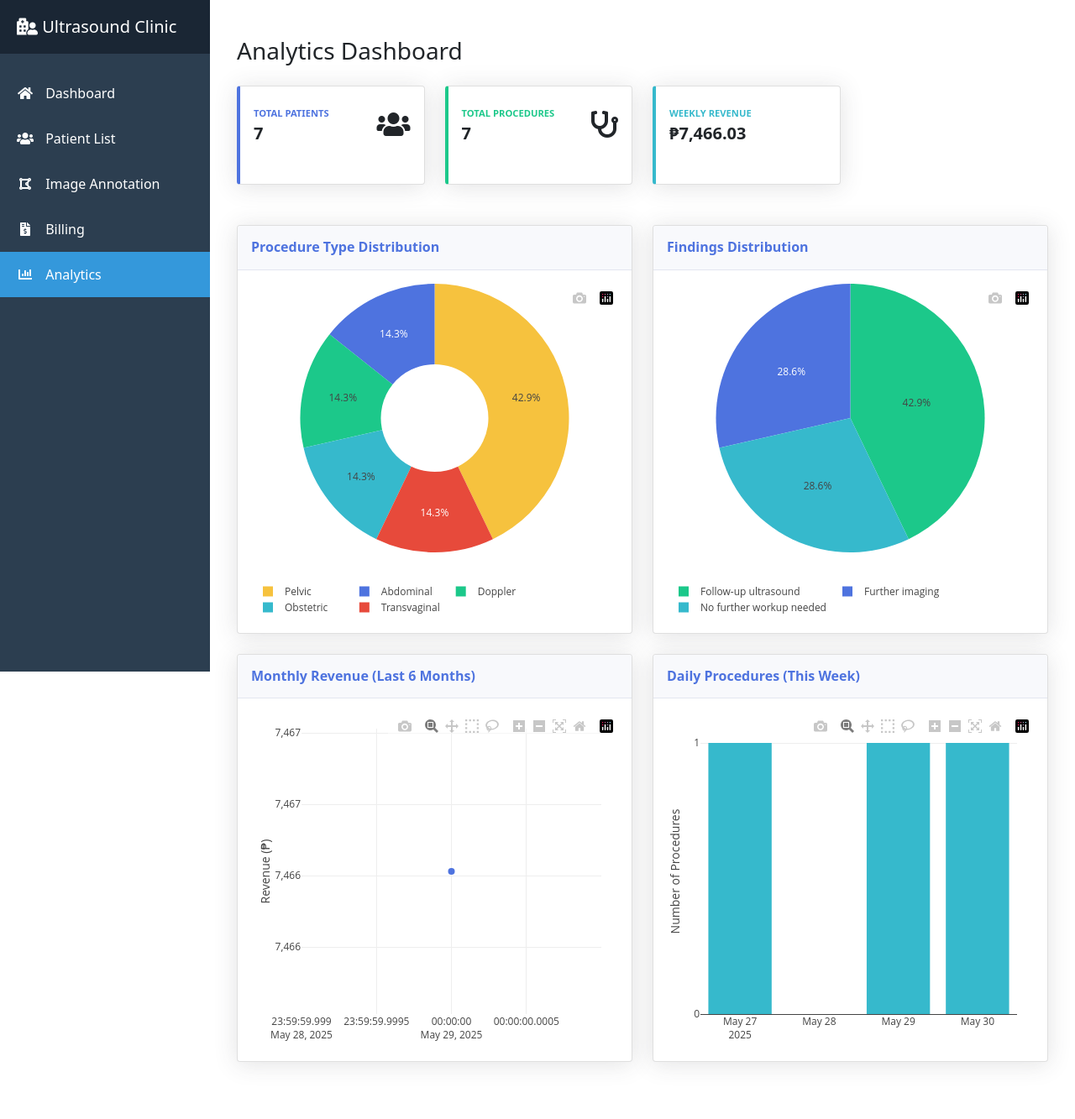
After one commit to carlosinag/comebackcapstone, a Django app: page /dashboard/ in a window 1280 px wide. The commit adds this page. Shown: the whole page at 84% size. Run offline with Django 5.2, Linux system fonts and the light colour scheme; data comes from the database, SQL or seed files in the repository; both versions use the stored data as it was after the commit; some libraries are stand-ins or nearby versions.

Commit message:
ito latest, may dashboard na

```diff
--- a/patients/urls.py
+++ b/patients/urls.py
@@ -3,7 +3,9 @@ from . import views
 from . import api
 
 urlpatterns = [
-    path('', views.PatientListView.as_view(), name='patient-list'),
+    path('', views.home_dashboard, name='home-dashboard'),
+    path('dashboard/', views.dashboard, name='dashboard'),
+    path('patients/', views.PatientListView.as_view(), name='patient-list'),
     path('patient/new/', views.PatientCreateView.as_view(), name='patient-create'),
     path('patient/<int:pk>/', views.PatientDetailView.as_view(), name='patient-detail'),
     path('patient/<int:pk>/update/', views.PatientUpdateView.as_view(), name='patient-update'),
--- a/patients/views.py
+++ b/patients/views.py
@@ -5,8 +5,14 @@ from django.views.generic.edit import CreateView, UpdateView
 from django.urls import reverse_lazy
 from django.http import HttpResponseRedirect
 from django.views.decorators.http import require_http_methods
+from django.db import models
 from .models import Patient, UltrasoundExam
 from .forms import PatientForm, UltrasoundExamForm
+from django.db.models import Count, Sum
+from django.db.models.functions import ExtractWeek
+from django.utils import timezone
+from datetime import timedelta
+from billing.models import Bill
 
 class PatientListView(ListView):
     model = Patient
@@ -122,3 +128,163 @@ def exam_image_upload(request, patient_id):
         messages.error(request, f'Error uploading image: {str(e)}')
 
     return HttpResponseRedirect(request.META.get('HTTP_REFERER', '/'))
+
+def dashboard(request):
+    # Initialize context with default values
+    context = {
+        'total_patients': 0,
+        'total_procedures': 0,
+        'weekly_revenue': "0.00",
+        'procedure_distribution_data': [],
+        'procedure_distribution_labels': [],
+        'findings_distribution_data': [],
+        'findings_distribution_labels': [],
+        'monthly_revenue_dates': [],
+        'monthly_revenue_values': [],
+        'week_procedures_dates': [],
+        'week_procedures_counts': [],
+    }
+
+    try:
+        # Check if we need to create test data
+        if Patient.objects.count() == 0:
+            print("No patients found. Creating test data...")
+            try:
+                # Create test patient
+                test_patient = Patient.objects.create(
+                    name="Test Patient",
+                    age=30,
+                    sex='M',
+                    date_of_birth="1993-01-01",
+                    address="Test Address",
+                    contact_number="1234567890"
+                )
+                print(f"Created test patient: {test_patient.name}")
+
+                # Create test ultrasound exam
+                today = timezone.now().date()
+                UltrasoundExam.objects.create(
+                    patient=test_patient,
+                    referring_physician="Dr. Test",
+                    clinical_diagnosis="Test Diagnosis",
+                    medical_history="Test History",
+                    procedure_type="ABD",
+                    exam_date=today,
+                    exam_time=timezone.now().time(),
+                    technologist="Test Tech",
+                    radiologist="Test Radiologist",
+                    findings="Test Findings",
+                    impression="Test Impression",
+                    recommendations="NF",
+                    technologist_signature="Test Tech",
+                    radiologist_signature="Test Radiologist"
+                )
+                print("Created test ultrasound exam")
+
+                # Create test bill
+                Bill.objects.create(
+                    patient=test_patient,
+                    bill_date=today,
+                    total_amount=1000.00,
+                    status='PAID'
+                )
+                print("Created test bill")
+            except Exception as e:
+                print(f"Error creating test data: {str(e)}")
+
+        # Debug: Print all patients
+        print("Fetching all patients...")
+        patients = Patient.objects.all()
+        for patient in patients:
+            print(f"Found patient: {patient.name} (ID: {patient.id})")
+
+        # Basic counts with debug info
+        total_patients = Patient.objects.count()
+        print(f"Total patients count: {total_patients}")
+        context['total_patients'] = total_patients
+
+        total_procedures = UltrasoundExam.objects.count()
+        print(f"Total procedures count: {total_procedures}")
+        context['total_procedures'] = total_procedures
+
+        # Weekly revenue with debug info
+        today = timezone.now().date()
+        week_start = today - timedelta(days=today.weekday())
+        print(f"Calculating revenue from {week_start} to {today}")
+
+        weekly_bills = Bill.objects.filter(
+            bill_date__gte=week_start,
+            status__in=['PAID', 'PARTIAL']
+        )
+        print(f"Found {weekly_bills.count()} bills for this week")
+
+        weekly_total = weekly_bills.aggregate(Sum('total_amount'))['total_amount__sum']
+        print(f"Weekly total: {weekly_total}")
+        context['weekly_revenue'] = "{:,.2f}".format(weekly_total if weekly_total else 0)
+
+        # Procedure Distribution with debug info
+        print("Calculating procedure distribution...")
+        procedures = UltrasoundExam.objects.values('procedure_type').annotate(count=Count('id'))
+        print(f"Found {len(procedures)} different procedure types")
+        context['procedure_distribution_data'] = [p['count'] for p in procedures]
+        context['procedure_distribution_labels'] = [dict(UltrasoundExam.PROCEDURE_CHOICES)[p['procedure_type']] for p in procedures]
+
+        # Findings Distribution with debug info
+        print("Calculating findings distribution...")
+        findings = UltrasoundExam.objects.values('recommendations').annotate(count=Count('id'))
+        print(f"Found {len(findings)} different recommendation types")
+        context['findings_distribution_data'] = [f['count'] for f in findings]
+        context['findings_distribution_labels'] = [dict(UltrasoundExam.RECOMMENDATION_CHOICES)[f['recommendations']] for f in findings]
+
+        # Monthly Revenue with debug info
+        print("Calculating monthly revenue...")
+        six_months_ago = today - timedelta(days=180)
+        monthly_revenue = Bill.objects.filter(
+            bill_date__gte=six_months_ago,
+            status__in=['PAID', 'PARTIAL']
+        ).values('bill_date').annotate(total=Sum('total_amount')).order_by('bill_date')
+        print(f"Found revenue data for {len(monthly_revenue)} months")
+
+        context['monthly_revenue_dates'] = [entry['bill_date'].strftime('%Y-%m-%d') for entry in monthly_revenue]
+        context['monthly_revenue_values'] = [float(entry['total']) for entry in monthly_revenue]
+
+        # Weekly Procedures with debug info
+        print("Calculating weekly procedures...")
+        week_procedures = UltrasoundExam.objects.filter(
+            exam_date__gte=week_start
+        ).values('exam_date').annotate(count=Count('id')).order_by('exam_date')
+        print(f"Found procedures for {len(week_procedures)} days this week")
+
+        context['week_procedures_dates'] = [entry['exam_date'].strftime('%Y-%m-%d') for entry in week_procedures]
+        context['week_procedures_counts'] = [entry['count'] for entry in week_procedures]
+
+        messages.success(request, 'Dashboard data loaded successfully')
+        print("Dashboard data loaded successfully")
+
+        # Debug: Print final context
+        print("\nFinal context values:")
+        for key, value in context.items():
+            print(f"{key}: {value}")
+
+    except Exception as e:
+        messages.error(request, f'Error loading dashboard: {str(e)}')
+        print(f"Dashboard Error: {str(e)}")
+        import traceback
+        print("Full error traceback:")
+        print(traceback.format_exc())
+
+    return render(request, 'dashboard.html', context)
+
+def home_dashboard(request):
+    # Get recent patients
+    recent_patients = Patient.objects.all().order_by('-created_at')[:5]
+
+    # Get recent procedures
+    recent_exams = UltrasoundExam.objects.select_related('patient').order_by('-exam_date', '-exam_time')[:5]
+
+    context = {
+        'recent_patients': recent_patients,
+        'recent_exams': recent_exams,
+    }
+
+    return render(request, 'home_dashboard.html', context)
--- /dev/null
+++ b/static/css/style.css
@@ -0,0 +1,48 @@
+/* Custom styles for the dashboard */
+.chart-area {
+    position: relative;
+    height: 400px;
+    width: 100%;
+}
+
+.border-left-primary {
+    border-left: 0.25rem solid #4e73df !important;
+}
+
+.border-left-success {
+    border-left: 0.25rem solid #1cc88a !important;
+}
+
+.border-left-info {
+    border-left: 0.25rem solid #36b9cc !important;
+}
+
+.text-xs {
+    font-size: .7rem;
+}
+
+.card {
+    margin-bottom: 1.5rem;
+    box-shadow: 0 .15rem 1.75rem 0 rgba(58,59,69,.15)!important;
+}
+
+.card-header {
+    background-color: #f8f9fc;
+    border-bottom: 1px solid #e3e6f0;
+}
+
+.font-weight-bold {
+    font-weight: 700!important;
+}
+
+.text-primary {
+    color: #4e73df!important;
+}
+
+.text-success {
+    color: #1cc88a!important;
+}
+
+.text-info {
+    color: #36b9cc!important;
+}
--- /dev/null
+++ b/static/js/dashboard.js
@@ -0,0 +1,33 @@
+// Dashboard initialization and utility functions
+document.addEventListener('DOMContentLoaded', function() {
+    // Configure default Plotly layout options
+    const defaultLayout = {
+        autosize: true,
+        margin: { t: 20, b: 40, l: 40, r: 20 },
+        paper_bgcolor: 'rgba(0,0,0,0)',
+        plot_bgcolor: 'rgba(0,0,0,0)',
+        font: {
+            family: 'Arial, sans-serif'
+        }
+    };
+
+    // Configure default Plotly config
+    const defaultConfig = {
+        responsive: true,
+        displayModeBar: true,
+        displaylogo: false,
+        modeBarButtonsToRemove: [
+            'lasso2d',
+            'select2d',
+            'toggleSpikelines'
+        ]
+    };
+
+    // Apply these defaults to all plots
+    const plots = document.querySelectorAll('[id$="Chart"]');
+    plots.forEach(plot => {
+        if (plot._Plotly) {
+            Plotly.relayout(plot.id, defaultLayout);
+        }
+    });
+});
--- a/templates/base.html
+++ b/templates/base.html
@@ -7,6 +7,7 @@
     <title>{% block title %}Ultrasound Clinic{% endblock %}</title>
     <link href="https://cdn.jsdelivr.net/npm/bootstrap@5.1.3/dist/css/bootstrap.min.css" rel="stylesheet">
     <link href="https://cdnjs.cloudflare.com/ajax/libs/font-awesome/5.15.4/css/all.min.css" rel="stylesheet">
+    <link href="{% static 'css/style.css' %}" rel="stylesheet">
     <style>
         :root {
             --sidebar-width: 250px;
@@ -108,7 +109,7 @@
 
             <ul class="list-unstyled components">
                 <li>
-                    <a href="#" class="{% if request.resolver_match.url_name == 'dashboard' %}active{% endif %}">
+                    <a href="{% url 'home-dashboard' %}" class="{% if request.resolver_match.url_name == 'home-dashboard' %}active{% endif %}">
                         <i class="fas fa-home"></i> Dashboard
                     </a>
                 </li>
@@ -128,7 +129,7 @@
                     </a>
                 </li>
                 <li>
-                    <a href="#" class="{% if request.resolver_match.url_name == 'analytics' %}active{% endif %}">
+                    <a href="{% url 'dashboard' %}" class="{% if request.resolver_match.url_name == 'dashboard' %}active{% endif %}">
                         <i class="fas fa-chart-bar"></i> Analytics
                     </a>
                 </li>
@@ -147,6 +148,7 @@
     </div>
 
     <script src="https://cdn.jsdelivr.net/npm/bootstrap@5.1.3/dist/js/bootstrap.bundle.min.js"></script>
+    <script src="{% static 'js/dashboard.js' %}"></script>
     <script>
         document.addEventListener('DOMContentLoaded', function() {
             const sidebarToggle = document.querySelector('.sidebar-toggle');
--- /dev/null
+++ b/templates/dashboard.html
@@ -0,0 +1,187 @@
+{% extends 'base.html' %}
+{% load static %}
+
+{% block content %}
+<div class="container-fluid py-4">
+    <h1 class="h3 mb-4">Analytics Dashboard</h1>
+
+    <!-- Summary Cards Row -->
+    <div class="row mb-4">
+        <!-- Total Patients Card -->
+        <div class="col-xl-3 col-md-6 mb-4">
+            <div class="card border-left-primary shadow h-100 py-2">
+                <div class="card-body">
+                    <div class="row no-gutters align-items-center">
+                        <div class="col mr-2">
+                            <div class="text-xs font-weight-bold text-primary text-uppercase mb-1">Total Patients</div>
+                            <div class="h5 mb-0 font-weight-bold text-gray-800">{{ total_patients }}</div>
+                        </div>
+                        <div class="col-auto">
+                            <i class="fas fa-users fa-2x text-gray-300"></i>
+                        </div>
+                    </div>
+                </div>
+            </div>
+        </div>
+
+        <!-- Total Procedures Card -->
+        <div class="col-xl-3 col-md-6 mb-4">
+            <div class="card border-left-success shadow h-100 py-2">
+                <div class="card-body">
+                    <div class="row no-gutters align-items-center">
+                        <div class="col mr-2">
+                            <div class="text-xs font-weight-bold text-success text-uppercase mb-1">Total Procedures</div>
+                            <div class="h5 mb-0 font-weight-bold text-gray-800">{{ total_procedures }}</div>
+                        </div>
+                        <div class="col-auto">
+                            <i class="fas fa-stethoscope fa-2x text-gray-300"></i>
+                        </div>
+                    </div>
+                </div>
+            </div>
+        </div>
+
+        <!-- Weekly Revenue Card -->
+        <div class="col-xl-3 col-md-6 mb-4">
+            <div class="card border-left-info shadow h-100 py-2">
+                <div class="card-body">
+                    <div class="row no-gutters align-items-center">
+                        <div class="col mr-2">
+                            <div class="text-xs font-weight-bold text-info text-uppercase mb-1">Weekly Revenue</div>
+                            <div class="h5 mb-0 font-weight-bold text-gray-800">₱{{ weekly_revenue }}</div>
+                        </div>
+                        <div class="col-auto">
+                            <i class="fas fa-peso-sign fa-2x text-gray-300"></i>
+                        </div>
+                    </div>
+                </div>
+            </div>
+        </div>
+    </div>
+
+    <!-- Charts Row 1 -->
+    <div class="row">
+        <!-- Procedure Distribution Chart -->
+        <div class="col-xl-6 col-lg-6">
+            <div class="card shadow mb-4">
+                <div class="card-header py-3">
+                    <h6 class="m-0 font-weight-bold text-primary">Procedure Type Distribution</h6>
+                </div>
+                <div class="card-body">
+                    <div id="procedureDistributionChart" style="height: 400px;"></div>
+                </div>
+            </div>
+        </div>
+
+        <!-- Findings Distribution Chart -->
+        <div class="col-xl-6 col-lg-6">
+            <div class="card shadow mb-4">
+                <div class="card-header py-3">
+                    <h6 class="m-0 font-weight-bold text-primary">Findings Distribution</h6>
+                </div>
+                <div class="card-body">
+                    <div id="findingsDistributionChart" style="height: 400px;"></div>
+                </div>
+            </div>
+        </div>
+    </div>
+
+    <!-- Charts Row 2 -->
+    <div class="row">
+        <!-- Monthly Revenue Chart -->
+        <div class="col-xl-6 col-lg-6">
+            <div class="card shadow mb-4">
+                <div class="card-header py-3">
+                    <h6 class="m-0 font-weight-bold text-primary">Monthly Revenue (Last 6 Months)</h6>
+                </div>
+                <div class="card-body">
+                    <div id="monthlyRevenueChart" style="height: 400px;"></div>
+                </div>
+            </div>
+        </div>
+
+        <!-- Weekly Procedures Chart -->
+        <div class="col-xl-6 col-lg-6">
+            <div class="card shadow mb-4">
+                <div class="card-header py-3">
+                    <h6 class="m-0 font-weight-bold text-primary">Daily Procedures (This Week)</h6>
+                </div>
+                <div class="card-body">
+                    <div id="weekProceduresChart" style="height: 400px;"></div>
+                </div>
+            </div>
+        </div>
+    </div>
+</div>
+
+{% block extra_js %}
+<!-- Load Plotly.js -->
+<script src="https://cdn.plot.ly/plotly-latest.min.js"></script>
+<script>
+    // Procedure Distribution Chart
+    const procedureData = {
+        values: {{ procedure_distribution_data|safe }},
+        labels: {{ procedure_distribution_labels|safe }},
+        type: 'pie',
+        hole: 0.4,
+        marker: {
+            colors: ['#4e73df', '#1cc88a', '#36b9cc', '#f6c23e', '#e74a3b', '#858796', '#5a5c69', '#2e59d9', '#17a673', '#2c9faf']
+        }
+    };
+    Plotly.newPlot('procedureDistributionChart', [procedureData], {
+        margin: { t: 0, b: 0, l: 0, r: 0 },
+        showlegend: true,
+        legend: { orientation: 'h', y: -0.1 }
+    });
+
+    // Findings Distribution Chart
+    const findingsData = {
+        values: {{ findings_distribution_data|safe }},
+        labels: {{ findings_distribution_labels|safe }},
+        type: 'pie',
+        marker: {
+            colors: ['#4e73df', '#1cc88a', '#36b9cc', '#f6c23e', '#e74a3b']
+        }
+    };
+    Plotly.newPlot('findingsDistributionChart', [findingsData], {
+        margin: { t: 0, b: 0, l: 0, r: 0 },
+        showlegend: true,
+        legend: { orientation: 'h', y: -0.1 }
+    });
+
+    // Monthly Revenue Chart
+    const revenueData = {
+        x: {{ monthly_revenue_dates|safe }},
+        y: {{ monthly_revenue_values|safe }},
+        type: 'scatter',
+        mode: 'lines+markers',
+        line: { color: '#4e73df', width: 3 },
+        marker: { size: 8 }
+    };
+    Plotly.newPlot('monthlyRevenueChart', [revenueData], {
+        margin: { t: 20, b: 40, l: 60, r: 20 },
+        yaxis: {
+            title: 'Revenue (₱)',
+            tickformat: ',.0f'
+        },
+        showlegend: false
+    });
+
+    // Weekly Procedures Chart
+    const weeklyData = {
+        x: {{ week_procedures_dates|safe }},
+        y: {{ week_procedures_counts|safe }},
+        type: 'bar',
+        marker: { color: '#36b9cc' }
+    };
+    Plotly.newPlot('weekProceduresChart', [weeklyData], {
+        margin: { t: 20, b: 40, l: 40, r: 20 },
+        yaxis: {
+            title: 'Number of Procedures',
+            dtick: 1
+        },
+        showlegend: false
+    });
+</script>
+{% endblock %}
+{% endblock %}
```
Also changed, not shown: templates/home_dashboard.html (added, +149 -0 lines), db.sqlite3, media/ultrasound_images/487825477_1008595390722996_6302760339998836660_n.jpg (added).
